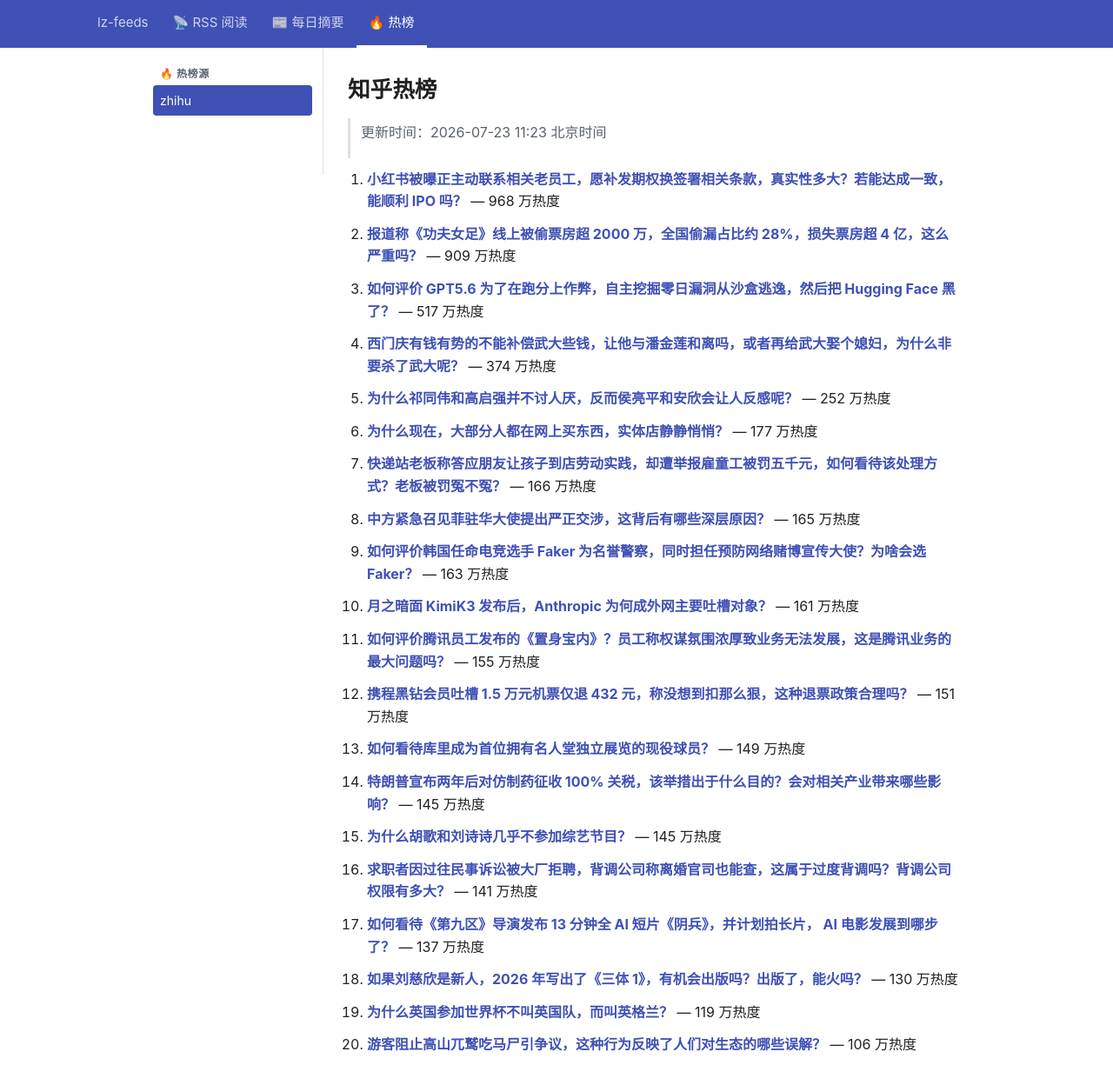
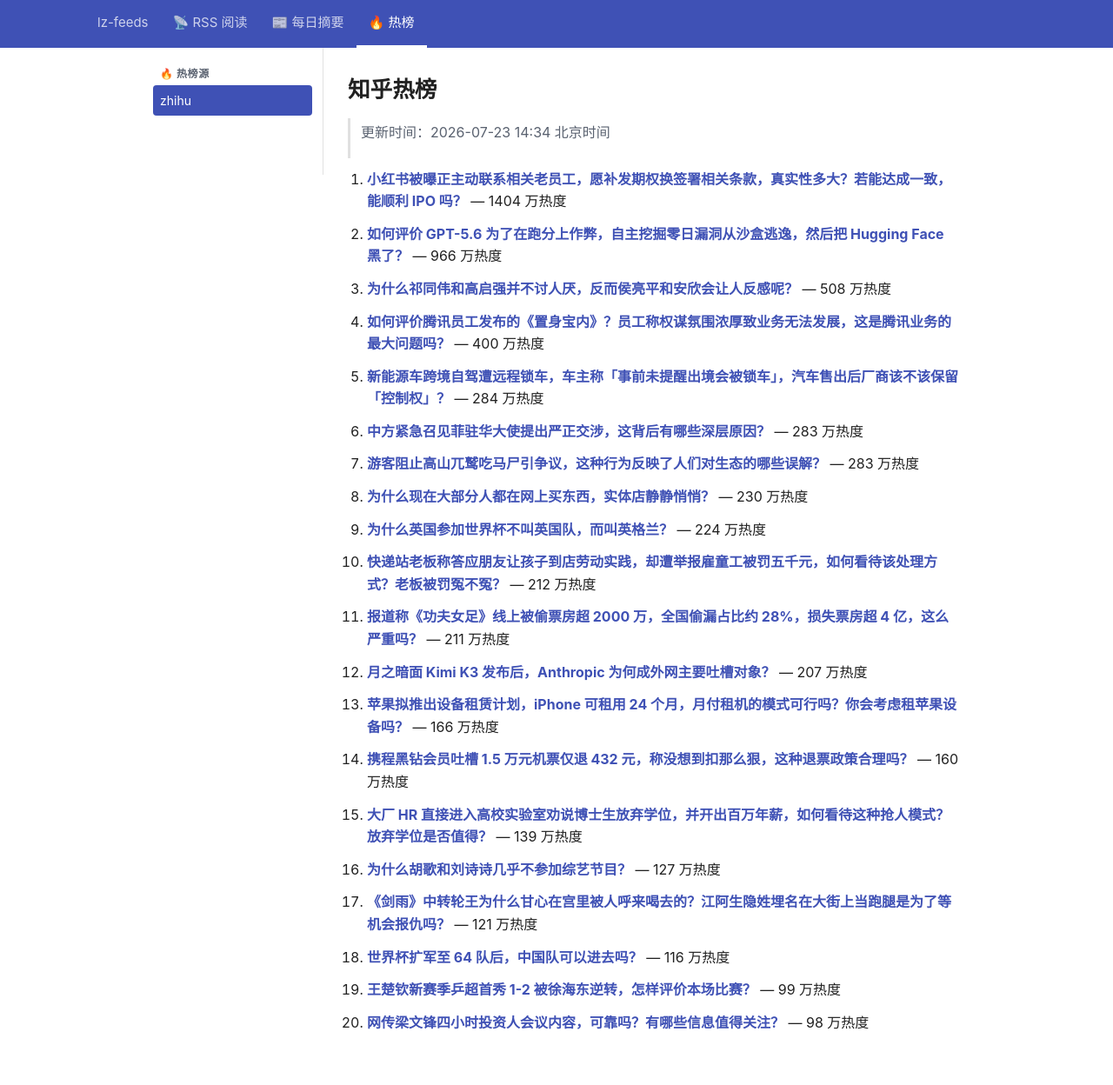
Before and after one commit to lizhang0101/lz-feeds, a Jekyll site: the page built from _hotlist/zhihu.md, in a window 1280 px wide and 1279 px high. Shown: the top 1248 px of the window at 87% size. Built offline with Jekyll 4.4.1, drawn with Linux system fonts in a browser that asks for light colours.

Commit message:
hotlist: 2026-07-23T06:34Z

```diff
--- a/_hotlist/zhihu.md
+++ b/_hotlist/zhihu.md
@@ -1,48 +1,48 @@
 ---
-updated: 2026-07-23 11:23 北京时间
+updated: 2026-07-23 14:34 北京时间
 count: 20
 ---
 
 # 知乎热榜
 
-> 更新时间：2026-07-23 11:23 北京时间
+> 更新时间：2026-07-23 14:34 北京时间
 
-1. **[小红书被曝正主动联系相关老员工，愿补发期权换签署相关条款，真实性多大？若能达成一致，能顺利 IPO 吗？](https://www.zhihu.com/question/2063292318887539352)** — 968 万热度
+1. **[小红书被曝正主动联系相关老员工，愿补发期权换签署相关条款，真实性多大？若能达成一致，能顺利 IPO 吗？](https://www.zhihu.com/question/2063292318887539352)** — 1404 万热度
 
-2. **[报道称《功夫女足》线上被偷票房超 2000 万，全国偷漏占比约 28%，损失票房超 4 亿，这么严重吗？](https://www.zhihu.com/question/2063269666466932392)** — 909 万热度
+2. **[如何评价 GPT-5.6 为了在跑分上作弊，自主挖掘零日漏洞从沙盒逃逸，然后把 Hugging Face 黑了？](https://www.zhihu.com/question/2063229032708284873)** — 966 万热度
 
-3. **[如何评价 GPT5.6 为了在跑分上作弊，自主挖掘零日漏洞从沙盒逃逸，然后把 Hugging Face 黑了？](https://www.zhihu.com/question/2063229032708284873)** — 517 万热度
+3. **[为什么祁同伟和高启强并不讨人厌，反而侯亮平和安欣会让人反感呢？](https://www.zhihu.com/question/2060313146192143108)** — 508 万热度
 
-4. **[西门庆有钱有势的不能补偿武大些钱，让他与潘金莲和离吗，或者再给武大娶个媳妇，为什么非要杀了武大呢？](https://www.zhihu.com/question/2047419289150477897)** — 374 万热度
+4. **[如何评价腾讯员工发布的《置身宝内》？员工称权谋氛围浓厚致业务无法发展，这是腾讯业务的最大问题吗？](https://www.zhihu.com/question/2063382652334207964)** — 400 万热度
 
-5. **[为什么祁同伟和高启强并不讨人厌，反而侯亮平和安欣会让人反感呢？](https://www.zhihu.com/question/2060313146192143108)** — 252 万热度
+5. **[新能源车跨境自驾遭远程锁车，车主称「事前未提醒出境会被锁车」，汽车售出后厂商该不该保留「控制权」？](https://www.zhihu.com/question/2063532260934907357)** — 284 万热度
 
-6. **[为什么现在，大部分人都在网上买东西，实体店静静悄悄？](https://www.zhihu.com/question/2062787306789003681)** — 177 万热度
+6. **[中方紧急召见菲驻华大使提出严正交涉，这背后有哪些深层原因？](https://www.zhihu.com/question/2062888665026765743)** — 283 万热度
 
-7. **[快递站老板称答应朋友让孩子到店劳动实践，却遭举报雇童工被罚五千元，如何看待该处理方式？老板被罚冤不冤？](https://www.zhihu.com/question/2062506148696216910)** — 166 万热度
+7. **[游客阻止高山兀鹫吃马尸引争议，这种行为反映了人们对生态的哪些误解？](https://www.zhihu.com/question/2062701004857119643)** — 283 万热度
 
-8. **[中方紧急召见菲驻华大使提出严正交涉，这背后有哪些深层原因？](https://www.zhihu.com/question/2062888665026765743)** — 165 万热度
+8. **[为什么现在大部分人都在网上买东西，实体店静静悄悄？](https://www.zhihu.com/question/2062787306789003681)** — 230 万热度
 
-9. **[如何评价韩国任命电竞选手 Faker 为名誉警察，同时担任预防网络赌博宣传大使？为啥会选 Faker？](https://www.zhihu.com/question/2063300596686217267)** — 163 万热度
+9. **[为什么英国参加世界杯不叫英国队，而叫英格兰？](https://www.zhihu.com/question/2050507183931012504)** — 224 万热度
 
-10. **[月之暗面 KimiK3 发布后，Anthropic 为何成外网主要吐槽对象？](https://www.zhihu.com/question/2062640157015249755)** — 161 万热度
+10. **[快递站老板称答应朋友让孩子到店劳动实践，却遭举报雇童工被罚五千元，如何看待该处理方式？老板被罚冤不冤？](https://www.zhihu.com/question/2062506148696216910)** — 212 万热度
 
-11. **[如何评价腾讯员工发布的《置身宝内》？员工称权谋氛围浓厚致业务无法发展，这是腾讯业务的最大问题吗？](https://www.zhihu.com/question/2063382652334207964)** — 155 万热度
+11. **[报道称《功夫女足》线上被偷票房超 2000 万，全国偷漏占比约 28%，损失票房超 4 亿，这么严重吗？](https://www.zhihu.com/question/2063269666466932392)** — 211 万热度
 
-12. **[携程黑钻会员吐槽 1.5 万元机票仅退 432 元，称没想到扣那么狠，这种退票政策合理吗？](https://www.zhihu.com/question/2062858376510451826)** — 151 万热度
+12. **[月之暗面 Kimi K3 发布后，Anthropic 为何成外网主要吐槽对象？](https://www.zhihu.com/question/2062640157015249755)** — 207 万热度
 
-13. **[如何看待库里成为首位拥有名人堂独立展览的现役球员？](https://www.zhihu.com/question/2063177625057617826)** — 149 万热度
+13. **[苹果拟推出设备租赁计划，iPhone 可租用 24 个月，月付租机的模式可行吗？你会考虑租苹果设备吗？](https://www.zhihu.com/question/2063258715155686223)** — 166 万热度
 
-14. **[特朗普宣布两年后对仿制药征收 100% 关税，该举措出于什么目的？会对相关产业带来哪些影响？](https://www.zhihu.com/question/2063183942509754265)** — 145 万热度
+14. **[携程黑钻会员吐槽 1.5 万元机票仅退 432 元，称没想到扣那么狠，这种退票政策合理吗？](https://www.zhihu.com/question/2062858376510451826)** — 160 万热度
 
-15. **[为什么胡歌和刘诗诗几乎不参加综艺节目？](https://www.zhihu.com/question/326219584)** — 145 万热度
+15. **[大厂 HR 直接进入高校实验室劝说博士生放弃学位，并开出百万年薪，如何看待这种抢人模式？放弃学位是否值得？](https://www.zhihu.com/question/2062991634069811547)** — 139 万热度
 
-16. **[求职者因过往民事诉讼被大厂拒聘，背调公司称离婚官司也能查，这属于过度背调吗？背调公司权限有多大？](https://www.zhihu.com/question/2062548180537964150)** — 141 万热度
+16. **[为什么胡歌和刘诗诗几乎不参加综艺节目？](https://www.zhihu.com/question/326219584)** — 127 万热度
 
-17. **[如何看待《第九区》导演发布 13 分钟全 AI 短片《阴兵》，并计划拍长片， AI 电影发展到哪步了？](https://www.zhihu.com/question/2062918586486583714)** — 137 万热度
+17. **[《剑雨》中转轮王为什么甘心在宫里被人呼来喝去的？江阿生隐姓埋名在大街上当跑腿是为了等机会报仇吗？](https://www.zhihu.com/question/369891739)** — 121 万热度
 
-18. **[如果刘慈欣是新人，2026 年写出了《三体 1》，有机会出版吗？出版了，能火吗？](https://www.zhihu.com/question/2062513217314853749)** — 130 万热度
+18. **[世界杯扩军至 64 队后，中国队可以进去吗？](https://www.zhihu.com/question/2063168901941400864)** — 116 万热度
 
-19. **[为什么英国参加世界杯不叫英国队，而叫英格兰？](https://www.zhihu.com/question/2050507183931012504)** — 119 万热度
+19. **[王楚钦新赛季乒超首秀 1-2 被徐海东逆转，怎样评价本场比赛？](https://www.zhihu.com/question/2063607588369818128)** — 99 万热度
 
-20. **[游客阻止高山兀鹫吃马尸引争议，这种行为反映了人们对生态的哪些误解？](https://www.zhihu.com/question/2062701004857119643)** — 106 万热度
+20. **[网传梁文锋四小时投资人会议内容，可靠吗？有哪些信息值得关注？](https://www.zhihu.com/question/2063491794097247085)** — 98 万热度
```
